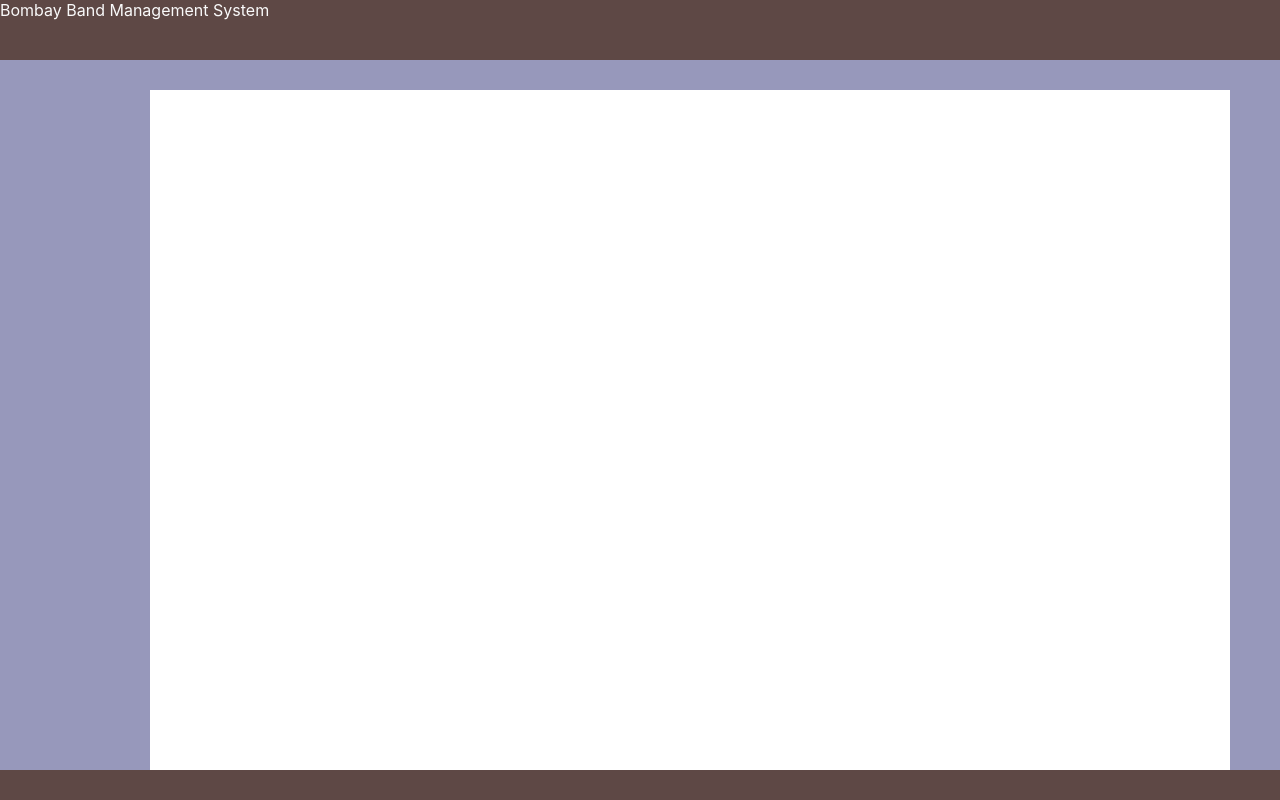
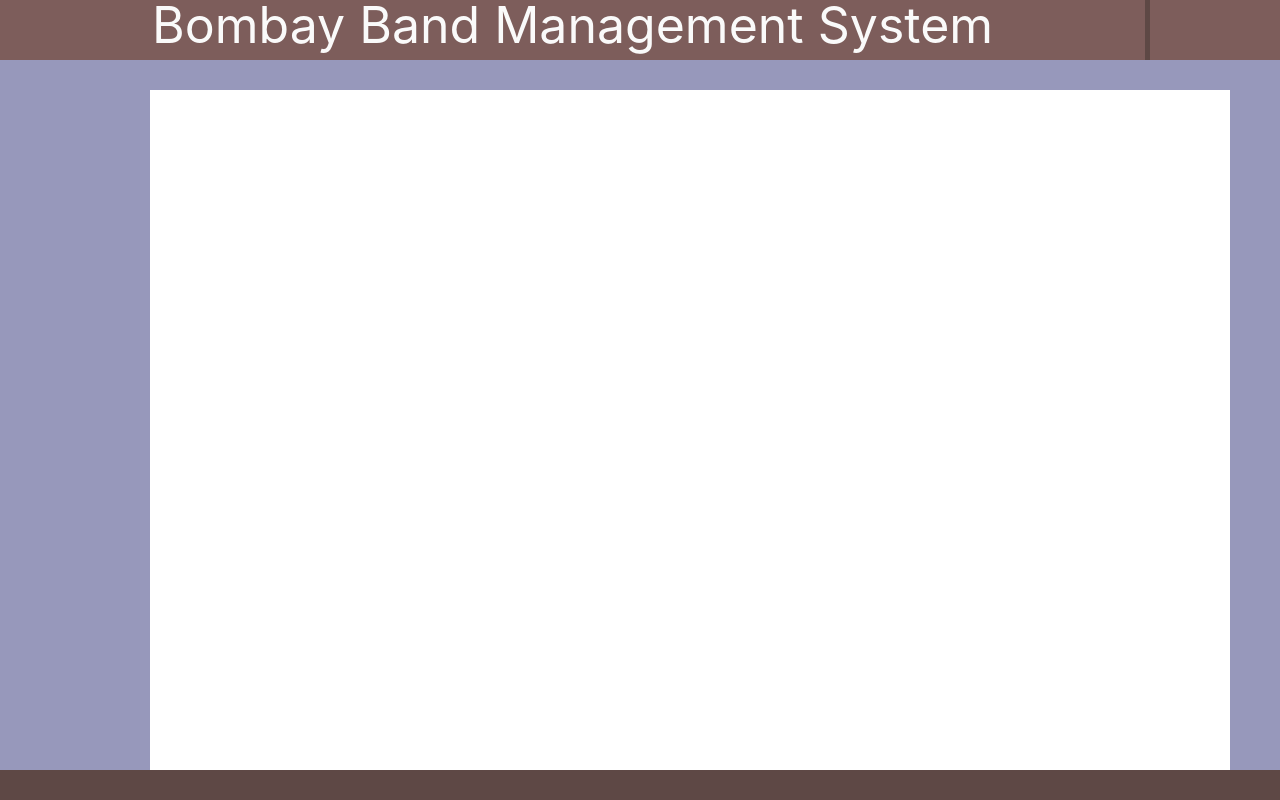
Before and after one commit to aikimcr/bombay_client, a React (Create React App) app: page / in a window 1280 px wide. Built offline with nearby package versions, Linux system fonts and the light colour scheme.

Commit message:
Start on the CSS/SCSS for HeaderBar.

```diff
--- a/src/App.scss
+++ b/src/App.scss
@@ -1,11 +1,4 @@
-$header-background-color: rgba(94, 72, 69, 1);
-$header_color: rgba(250, 250, 250, 1);
-$messaging-background-color: rgba(125, 93, 91, 1);
-$messaging-color: rgba(250, 250, 250, 1);
-$navigation-background-color: rgba(151, 152, 187, 1);
-$navigation-color: black;
-$sidebar-background-color: $navigation-background-color;
-$sidebar-color: $navigation-color;
+@import './global.scss';
 
 @mixin areaLayout($area, $bgColor, $fgColor, $width: 100%, $height: 100%, $top: 0, $left: 0, $right: null, $bottom: null) {
   grid-area: $area;
--- a/src/AppLayout/HeaderBar.js
+++ b/src/AppLayout/HeaderBar.js
@@ -1,4 +1,6 @@
 import { useState, useContext } from 'react';
+
+import './HeaderBar.scss';
 
 import BombayContext from '../BombayContext';
 
--- /dev/null
+++ b/src/AppLayout/HeaderBar.scss
@@ -0,0 +1,24 @@
+@import '../global.scss';
+
+$header-bar-parts-background-color: rgba(125, 93, 91, 1);
+
+.header-bar {
+    display: flex;
+    justify-content: space-between;
+
+    .title {
+        background-color: $header-bar-parts-background-color;
+        width: 100%;
+        flex-grow: 2;
+        font-size: 50px;
+        line-height: 50px;
+        text-align: center;
+    }
+
+    .login-status {
+        background-color: $header-bar-parts-background-color;
+        width: 145px;
+        margin-left: 5px;
+        flex-grow: 0;
+    }
+}
--- /dev/null
+++ b/src/global.scss
@@ -0,0 +1,8 @@
+$header-background-color: rgba(94, 72, 69, 1);
+$header_color: rgba(250, 250, 250, 1);
+$messaging-background-color: rgba(125, 93, 91, 1);
+$messaging-color: rgba(250, 250, 250, 1);
+$navigation-background-color: rgba(151, 152, 187, 1);
+$navigation-color: black;
+$sidebar-background-color: $navigation-background-color;
+$sidebar-color: $navigation-color;
```
